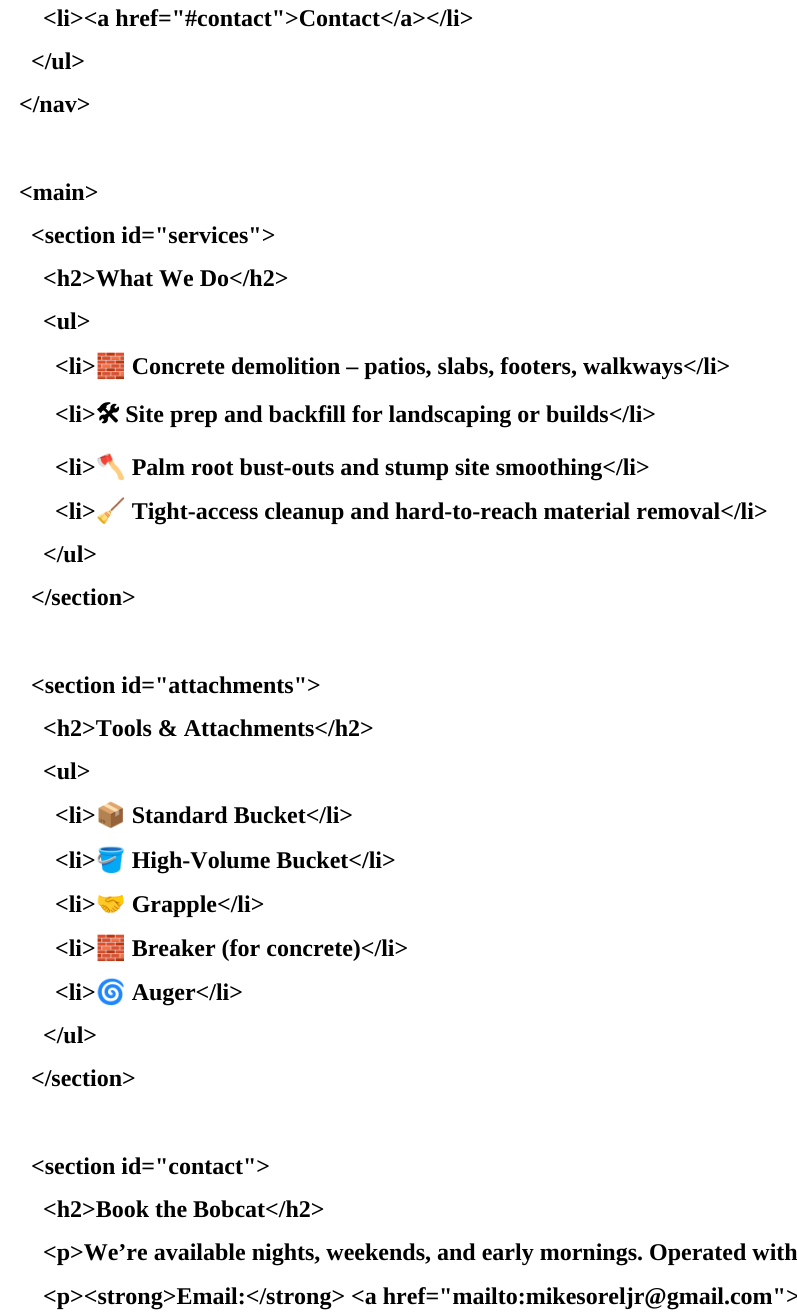
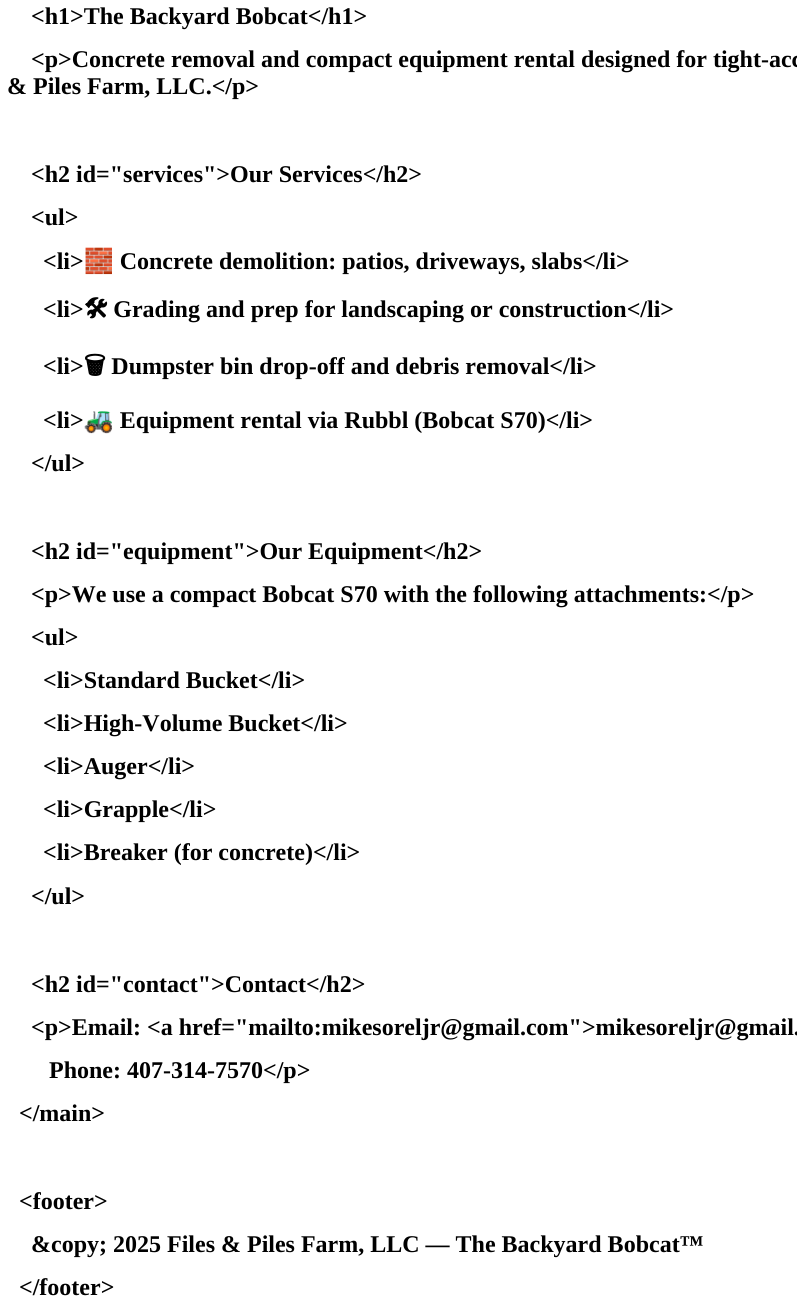
Before and after one commit to mikesoreljr/the_backyard_bobcat, a plain HTML site: page index.html in a window 1280 px wide. Shown: the part 826-2138 px from the top of the page, without its empty margins (1-798 px from the left). Drawn offline with Linux system fonts and the light colour scheme.

Commit message:
Update index.html

```diff
--- a/index.html
+++ b/index.html
@@ -15,60 +15,50 @@
 <h1 style="margin: 0.0px 0.0px 16.1px 0.0px; font: 24.0px Times; -webkit-text-stroke: #000000"><span class="s1"><b>&lt;html lang="en"&gt;</b></span></h1>
 <h1 style="margin: 0.0px 0.0px 16.1px 0.0px; font: 24.0px Times; -webkit-text-stroke: #000000"><span class="s1"><b>&lt;head&gt;</b></span></h1>
 <h1 style="margin: 0.0px 0.0px 16.1px 0.0px; font: 24.0px Times; -webkit-text-stroke: #000000"><span class="s1"><b><span class="Apple-converted-space">  </span>&lt;meta charset="UTF-8" /&gt;</b></span></h1>
-<h1 style="margin: 0.0px 0.0px 16.1px 0.0px; font: 24.0px Times; -webkit-text-stroke: #000000"><span class="s1"><b><span class="Apple-converted-space">  </span>&lt;meta name="viewport" content="width=device-width, initial-scale=1.0" /&gt;</b></span></h1>
+<h1 style="margin: 0.0px 0.0px 16.1px 0.0px; font: 24.0px Times; -webkit-text-stroke: #000000"><span class="s1"><b><span class="Apple-converted-space">  </span>&lt;meta name="viewport" content="width=device-width, initial-scale=1.0"/&gt;</b></span></h1>
 <h1 style="margin: 0.0px 0.0px 16.1px 0.0px; font: 24.0px Times; -webkit-text-stroke: #000000"><span class="s1"><b><span class="Apple-converted-space">  </span>&lt;title&gt;The Backyard Bobcat&lt;/title&gt;</b></span></h1>
-<h1 style="margin: 0.0px 0.0px 16.1px 0.0px; font: 24.0px Times; -webkit-text-stroke: #000000"><span class="s1"><b><span class="Apple-converted-space">  </span>&lt;link rel="stylesheet" href="style.css" /&gt;</b></span></h1>
+<h1 style="margin: 0.0px 0.0px 16.1px 0.0px; font: 24.0px Times; -webkit-text-stroke: #000000"><span class="s1"><b><span class="Apple-converted-space">  </span>&lt;link rel="stylesheet" href="style.css"&gt;</b></span></h1>
 <h1 style="margin: 0.0px 0.0px 16.1px 0.0px; font: 24.0px Times; -webkit-text-stroke: #000000"><span class="s1"><b>&lt;/head&gt;</b></span></h1>
 <h1 style="margin: 0.0px 0.0px 16.1px 0.0px; font: 24.0px Times; -webkit-text-stroke: #000000"><span class="s1"><b>&lt;body&gt;</b></span></h1>
-<h1 style="margin: 0.0px 0.0px 16.1px 0.0px; font: 24.0px Times; -webkit-text-stroke: #000000; min-height: 29.0px"><span class="s1"><b></b></span><br></h1>
-<h1 style="margin: 0.0px 0.0px 16.1px 0.0px; font: 24.0px Times; -webkit-text-stroke: #000000"><span class="s1"><b><span class="Apple-converted-space">  </span>&lt;header&gt;</b></span></h1>
-<h1 style="margin: 0.0px 0.0px 16.1px 0.0px; font: 24.0px Times; -webkit-text-stroke: #000000"><span class="s1"><b><span class="Apple-converted-space">    </span>&lt;h1&gt;The Backyard Bobcat&lt;/h1&gt;</b></span></h1>
-<h1 style="margin: 0.0px 0.0px 16.1px 0.0px; font: 24.0px Times; -webkit-text-stroke: #000000"><span class="s1"><b><span class="Apple-converted-space">    </span>&lt;p class="tagline"&gt;Tight-Access Demolition • Concrete Removal • Prep &amp; Cleanup&lt;/p&gt;</b></span></h1>
-<h1 style="margin: 0.0px 0.0px 16.1px 0.0px; font: 24.0px Times; -webkit-text-stroke: #000000"><span class="s1"><b><span class="Apple-converted-space">  </span>&lt;/header&gt;</b></span></h1>
-<h1 style="margin: 0.0px 0.0px 16.1px 0.0px; font: 24.0px Times; -webkit-text-stroke: #000000; min-height: 29.0px"><span class="s1"><b></b></span><br></h1>
 <h1 style="margin: 0.0px 0.0px 16.1px 0.0px; font: 24.0px Times; -webkit-text-stroke: #000000"><span class="s1"><b><span class="Apple-converted-space">  </span>&lt;nav&gt;</b></span></h1>
 <h1 style="margin: 0.0px 0.0px 16.1px 0.0px; font: 24.0px Times; -webkit-text-stroke: #000000"><span class="s1"><b><span class="Apple-converted-space">    </span>&lt;ul&gt;</b></span></h1>
+<h1 style="margin: 0.0px 0.0px 16.1px 0.0px; font: 24.0px Times; -webkit-text-stroke: #000000"><span class="s1"><b><span class="Apple-converted-space">      </span>&lt;li&gt;&lt;a href="#"&gt;Home&lt;/a&gt;&lt;/li&gt;</b></span></h1>
 <h1 style="margin: 0.0px 0.0px 16.1px 0.0px; font: 24.0px Times; -webkit-text-stroke: #000000"><span class="s1"><b><span class="Apple-converted-space">      </span>&lt;li&gt;&lt;a href="#services"&gt;Services&lt;/a&gt;&lt;/li&gt;</b></span></h1>
-<h1 style="margin: 0.0px 0.0px 16.1px 0.0px; font: 24.0px Times; -webkit-text-stroke: #000000"><span class="s1"><b><span class="Apple-converted-space">      </span>&lt;li&gt;&lt;a href="#attachments"&gt;Attachments&lt;/a&gt;&lt;/li&gt;</b></span></h1>
+<h1 style="margin: 0.0px 0.0px 16.1px 0.0px; font: 24.0px Times; -webkit-text-stroke: #000000"><span class="s1"><b><span class="Apple-converted-space">      </span>&lt;li&gt;&lt;a href="#equipment"&gt;Equipment&lt;/a&gt;&lt;/li&gt;</b></span></h1>
 <h1 style="margin: 0.0px 0.0px 16.1px 0.0px; font: 24.0px Times; -webkit-text-stroke: #000000"><span class="s1"><b><span class="Apple-converted-space">      </span>&lt;li&gt;&lt;a href="#contact"&gt;Contact&lt;/a&gt;&lt;/li&gt;</b></span></h1>
 <h1 style="margin: 0.0px 0.0px 16.1px 0.0px; font: 24.0px Times; -webkit-text-stroke: #000000"><span class="s1"><b><span class="Apple-converted-space">    </span>&lt;/ul&gt;</b></span></h1>
 <h1 style="margin: 0.0px 0.0px 16.1px 0.0px; font: 24.0px Times; -webkit-text-stroke: #000000"><span class="s1"><b><span class="Apple-converted-space">  </span>&lt;/nav&gt;</b></span></h1>
 <h1 style="margin: 0.0px 0.0px 16.1px 0.0px; font: 24.0px Times; -webkit-text-stroke: #000000; min-height: 29.0px"><span class="s1"><b></b></span><br></h1>
 <h1 style="margin: 0.0px 0.0px 16.1px 0.0px; font: 24.0px Times; -webkit-text-stroke: #000000"><span class="s1"><b><span class="Apple-converted-space">  </span>&lt;main&gt;</b></span></h1>
-<h1 style="margin: 0.0px 0.0px 16.1px 0.0px; font: 24.0px Times; -webkit-text-stroke: #000000"><span class="s1"><b><span class="Apple-converted-space">    </span>&lt;section id="services"&gt;</b></span></h1>
-<h1 style="margin: 0.0px 0.0px 16.1px 0.0px; font: 24.0px Times; -webkit-text-stroke: #000000"><span class="s1"><b><span class="Apple-converted-space">      </span>&lt;h2&gt;What We Do&lt;/h2&gt;</b></span></h1>
-<h1 style="margin: 0.0px 0.0px 16.1px 0.0px; font: 24.0px Times; -webkit-text-stroke: #000000"><span class="s1"><b><span class="Apple-converted-space">      </span>&lt;ul&gt;</b></span></h1>
-<h1 style="margin: 0.0px 0.0px 16.1px 0.0px; font: 24.0px Times; -webkit-text-stroke: #000000"><span class="s1"><b><span class="Apple-converted-space">        </span>&lt;li&gt;🧱 Concrete demolition – patios, slabs, footers, walkways&lt;/li&gt;</b></span></h1>
-<h1 style="margin: 0.0px 0.0px 16.1px 0.0px; font: 24.0px Times; -webkit-text-stroke: #000000"><span class="s1"><b><span class="Apple-converted-space">        </span>&lt;li&gt;🛠 Site prep and backfill for landscaping or builds&lt;/li&gt;</b></span></h1>
-<h1 style="margin: 0.0px 0.0px 16.1px 0.0px; font: 24.0px Times; -webkit-text-stroke: #000000"><span class="s1"><b><span class="Apple-converted-space">        </span>&lt;li&gt;🪓 Palm root bust-outs and stump site smoothing&lt;/li&gt;</b></span></h1>
-<h1 style="margin: 0.0px 0.0px 16.1px 0.0px; font: 24.0px Times; -webkit-text-stroke: #000000"><span class="s1"><b><span class="Apple-converted-space">        </span>&lt;li&gt;🧹 Tight-access cleanup and hard-to-reach material removal&lt;/li&gt;</b></span></h1>
-<h1 style="margin: 0.0px 0.0px 16.1px 0.0px; font: 24.0px Times; -webkit-text-stroke: #000000"><span class="s1"><b><span class="Apple-converted-space">      </span>&lt;/ul&gt;</b></span></h1>
-<h1 style="margin: 0.0px 0.0px 16.1px 0.0px; font: 24.0px Times; -webkit-text-stroke: #000000"><span class="s1"><b><span class="Apple-converted-space">    </span>&lt;/section&gt;</b></span></h1>
+<h1 style="margin: 0.0px 0.0px 16.1px 0.0px; font: 24.0px Times; -webkit-text-stroke: #000000"><span class="s1"><b><span class="Apple-converted-space">    </span>&lt;h1&gt;The Backyard Bobcat&lt;/h1&gt;</b></span></h1>
+<h1 style="margin: 0.0px 0.0px 16.1px 0.0px; font: 24.0px Times; -webkit-text-stroke: #000000"><span class="s1"><b><span class="Apple-converted-space">    </span>&lt;p&gt;Concrete removal and compact equipment rental designed for tight-access jobs. Booked via Rubbl. Operated by Files &amp; Piles Farm, LLC.&lt;/p&gt;</b></span></h1>
 <h1 style="margin: 0.0px 0.0px 16.1px 0.0px; font: 24.0px Times; -webkit-text-stroke: #000000; min-height: 29.0px"><span class="s1"><b></b></span><br></h1>
-<h1 style="margin: 0.0px 0.0px 16.1px 0.0px; font: 24.0px Times; -webkit-text-stroke: #000000"><span class="s1"><b><span class="Apple-converted-space">    </span>&lt;section id="attachments"&gt;</b></span></h1>
-<h1 style="margin: 0.0px 0.0px 16.1px 0.0px; font: 24.0px Times; -webkit-text-stroke: #000000"><span class="s1"><b><span class="Apple-converted-space">      </span>&lt;h2&gt;Tools &amp; Attachments&lt;/h2&gt;</b></span></h1>
-<h1 style="margin: 0.0px 0.0px 16.1px 0.0px; font: 24.0px Times; -webkit-text-stroke: #000000"><span class="s1"><b><span class="Apple-converted-space">      </span>&lt;ul&gt;</b></span></h1>
-<h1 style="margin: 0.0px 0.0px 16.1px 0.0px; font: 24.0px Times; -webkit-text-stroke: #000000"><span class="s1"><b><span class="Apple-converted-space">        </span>&lt;li&gt;📦 Standard Bucket&lt;/li&gt;</b></span></h1>
-<h1 style="margin: 0.0px 0.0px 16.1px 0.0px; font: 24.0px Times; -webkit-text-stroke: #000000"><span class="s1"><b><span class="Apple-converted-space">        </span>&lt;li&gt;🪣 High-Volume Bucket&lt;/li&gt;</b></span></h1>
-<h1 style="margin: 0.0px 0.0px 16.1px 0.0px; font: 24.0px Times; -webkit-text-stroke: #000000"><span class="s1"><b><span class="Apple-converted-space">        </span>&lt;li&gt;🤝 Grapple&lt;/li&gt;</b></span></h1>
-<h1 style="margin: 0.0px 0.0px 16.1px 0.0px; font: 24.0px Times; -webkit-text-stroke: #000000"><span class="s1"><b><span class="Apple-converted-space">        </span>&lt;li&gt;🧱 Breaker (for concrete)&lt;/li&gt;</b></span></h1>
-<h1 style="margin: 0.0px 0.0px 16.1px 0.0px; font: 24.0px Times; -webkit-text-stroke: #000000"><span class="s1"><b><span class="Apple-converted-space">        </span>&lt;li&gt;🌀 Auger&lt;/li&gt;</b></span></h1>
-<h1 style="margin: 0.0px 0.0px 16.1px 0.0px; font: 24.0px Times; -webkit-text-stroke: #000000"><span class="s1"><b><span class="Apple-converted-space">      </span>&lt;/ul&gt;</b></span></h1>
-<h1 style="margin: 0.0px 0.0px 16.1px 0.0px; font: 24.0px Times; -webkit-text-stroke: #000000"><span class="s1"><b><span class="Apple-converted-space">    </span>&lt;/section&gt;</b></span></h1>
+<h1 style="margin: 0.0px 0.0px 16.1px 0.0px; font: 24.0px Times; -webkit-text-stroke: #000000"><span class="s1"><b><span class="Apple-converted-space">    </span>&lt;h2 id="services"&gt;Our Services&lt;/h2&gt;</b></span></h1>
+<h1 style="margin: 0.0px 0.0px 16.1px 0.0px; font: 24.0px Times; -webkit-text-stroke: #000000"><span class="s1"><b><span class="Apple-converted-space">    </span>&lt;ul&gt;</b></span></h1>
+<h1 style="margin: 0.0px 0.0px 16.1px 0.0px; font: 24.0px Times; -webkit-text-stroke: #000000"><span class="s1"><b><span class="Apple-converted-space">      </span>&lt;li&gt;🧱 Concrete demolition: patios, driveways, slabs&lt;/li&gt;</b></span></h1>
+<h1 style="margin: 0.0px 0.0px 16.1px 0.0px; font: 24.0px Times; -webkit-text-stroke: #000000"><span class="s1"><b><span class="Apple-converted-space">      </span>&lt;li&gt;🛠 Grading and prep for landscaping or construction&lt;/li&gt;</b></span></h1>
+<h1 style="margin: 0.0px 0.0px 16.1px 0.0px; font: 24.0px Times; -webkit-text-stroke: #000000"><span class="s1"><b><span class="Apple-converted-space">      </span>&lt;li&gt;🗑 Dumpster bin drop-off and debris removal&lt;/li&gt;</b></span></h1>
+<h1 style="margin: 0.0px 0.0px 16.1px 0.0px; font: 24.0px Times; -webkit-text-stroke: #000000"><span class="s1"><b><span class="Apple-converted-space">      </span>&lt;li&gt;🚜 Equipment rental via Rubbl (Bobcat S70)&lt;/li&gt;</b></span></h1>
+<h1 style="margin: 0.0px 0.0px 16.1px 0.0px; font: 24.0px Times; -webkit-text-stroke: #000000"><span class="s1"><b><span class="Apple-converted-space">    </span>&lt;/ul&gt;</b></span></h1>
 <h1 style="margin: 0.0px 0.0px 16.1px 0.0px; font: 24.0px Times; -webkit-text-stroke: #000000; min-height: 29.0px"><span class="s1"><b></b></span><br></h1>
-<h1 style="margin: 0.0px 0.0px 16.1px 0.0px; font: 24.0px Times; -webkit-text-stroke: #000000"><span class="s1"><b><span class="Apple-converted-space">    </span>&lt;section id="contact"&gt;</b></span></h1>
-<h1 style="margin: 0.0px 0.0px 16.1px 0.0px; font: 24.0px Times; -webkit-text-stroke: #000000"><span class="s1"><b><span class="Apple-converted-space">      </span>&lt;h2&gt;Book the Bobcat&lt;/h2&gt;</b></span></h1>
-<h1 style="margin: 0.0px 0.0px 16.1px 0.0px; font: 24.0px Times; -webkit-text-stroke: #000000"><span class="s1"><b><span class="Apple-converted-space">      </span>&lt;p&gt;We’re available nights, weekends, and early mornings. Operated with precision by Files &amp; Piles Farm, LLC.&lt;/p&gt;</b></span></h1>
-<h1 style="margin: 0.0px 0.0px 16.1px 0.0px; font: 24.0px Times; -webkit-text-stroke: #000000"><span class="s1"><b><span class="Apple-converted-space">      </span>&lt;p&gt;&lt;strong&gt;Email:&lt;/strong&gt; &lt;a href="mailto:mikesoreljr@gmail.com"&gt;mikesoreljr@gmail.com&lt;/a&gt;&lt;br&gt;</b></span></h1>
-<h1 style="margin: 0.0px 0.0px 16.1px 0.0px; font: 24.0px Times; -webkit-text-stroke: #000000"><span class="s1"><b><span class="Apple-converted-space">         </span>&lt;strong&gt;Phone:&lt;/strong&gt; &lt;a href="tel:4073147570"&gt;407-314-7570&lt;/a&gt;&lt;/p&gt;</b></span></h1>
-<h1 style="margin: 0.0px 0.0px 16.1px 0.0px; font: 24.0px Times; -webkit-text-stroke: #000000"><span class="s1"><b><span class="Apple-converted-space">    </span>&lt;/section&gt;</b></span></h1>
+<h1 style="margin: 0.0px 0.0px 16.1px 0.0px; font: 24.0px Times; -webkit-text-stroke: #000000"><span class="s1"><b><span class="Apple-converted-space">    </span>&lt;h2 id="equipment"&gt;Our Equipment&lt;/h2&gt;</b></span></h1>
+<h1 style="margin: 0.0px 0.0px 16.1px 0.0px; font: 24.0px Times; -webkit-text-stroke: #000000"><span class="s1"><b><span class="Apple-converted-space">    </span>&lt;p&gt;We use a compact Bobcat S70 with the following attachments:&lt;/p&gt;</b></span></h1>
+<h1 style="margin: 0.0px 0.0px 16.1px 0.0px; font: 24.0px Times; -webkit-text-stroke: #000000"><span class="s1"><b><span class="Apple-converted-space">    </span>&lt;ul&gt;</b></span></h1>
+<h1 style="margin: 0.0px 0.0px 16.1px 0.0px; font: 24.0px Times; -webkit-text-stroke: #000000"><span class="s1"><b><span class="Apple-converted-space">      </span>&lt;li&gt;Standard Bucket&lt;/li&gt;</b></span></h1>
+<h1 style="margin: 0.0px 0.0px 16.1px 0.0px; font: 24.0px Times; -webkit-text-stroke: #000000"><span class="s1"><b><span class="Apple-converted-space">      </span>&lt;li&gt;High-Volume Bucket&lt;/li&gt;</b></span></h1>
+<h1 style="margin: 0.0px 0.0px 16.1px 0.0px; font: 24.0px Times; -webkit-text-stroke: #000000"><span class="s1"><b><span class="Apple-converted-space">      </span>&lt;li&gt;Auger&lt;/li&gt;</b></span></h1>
+<h1 style="margin: 0.0px 0.0px 16.1px 0.0px; font: 24.0px Times; -webkit-text-stroke: #000000"><span class="s1"><b><span class="Apple-converted-space">      </span>&lt;li&gt;Grapple&lt;/li&gt;</b></span></h1>
+<h1 style="margin: 0.0px 0.0px 16.1px 0.0px; font: 24.0px Times; -webkit-text-stroke: #000000"><span class="s1"><b><span class="Apple-converted-space">      </span>&lt;li&gt;Breaker (for concrete)&lt;/li&gt;</b></span></h1>
+<h1 style="margin: 0.0px 0.0px 16.1px 0.0px; font: 24.0px Times; -webkit-text-stroke: #000000"><span class="s1"><b><span class="Apple-converted-space">    </span>&lt;/ul&gt;</b></span></h1>
+<h1 style="margin: 0.0px 0.0px 16.1px 0.0px; font: 24.0px Times; -webkit-text-stroke: #000000; min-height: 29.0px"><span class="s1"><b></b></span><br></h1>
+<h1 style="margin: 0.0px 0.0px 16.1px 0.0px; font: 24.0px Times; -webkit-text-stroke: #000000"><span class="s1"><b><span class="Apple-converted-space">    </span>&lt;h2 id="contact"&gt;Contact&lt;/h2&gt;</b></span></h1>
+<h1 style="margin: 0.0px 0.0px 16.1px 0.0px; font: 24.0px Times; -webkit-text-stroke: #000000"><span class="s1"><b><span class="Apple-converted-space">    </span>&lt;p&gt;Email: &lt;a href="mailto:mikesoreljr@gmail.com"&gt;mikesoreljr@gmail.com&lt;/a&gt;&lt;br&gt;</b></span></h1>
+<h1 style="margin: 0.0px 0.0px 16.1px 0.0px; font: 24.0px Times; -webkit-text-stroke: #000000"><span class="s1"><b><span class="Apple-converted-space">       </span>Phone: 407-314-7570&lt;/p&gt;</b></span></h1>
 <h1 style="margin: 0.0px 0.0px 16.1px 0.0px; font: 24.0px Times; -webkit-text-stroke: #000000"><span class="s1"><b><span class="Apple-converted-space">  </span>&lt;/main&gt;</b></span></h1>
 <h1 style="margin: 0.0px 0.0px 16.1px 0.0px; font: 24.0px Times; -webkit-text-stroke: #000000; min-height: 29.0px"><span class="s1"><b></b></span><br></h1>
 <h1 style="margin: 0.0px 0.0px 16.1px 0.0px; font: 24.0px Times; -webkit-text-stroke: #000000"><span class="s1"><b><span class="Apple-converted-space">  </span>&lt;footer&gt;</b></span></h1>
-<h1 style="margin: 0.0px 0.0px 16.1px 0.0px; font: 24.0px Times; -webkit-text-stroke: #000000"><span class="s1"><b><span class="Apple-converted-space">    </span>Serving Mount Dora, Sanford, Lake Mary, Longwood &amp; Surrounding Areas.&lt;br&gt;</b></span></h1>
-<h1 style="margin: 0.0px 0.0px 16.1px 0.0px; font: 24.0px Times; -webkit-text-stroke: #000000"><span class="s1"><b><span class="Apple-converted-space">    </span>&lt;small&gt;Clean S70 available via Rubbl for vetted users. &amp;copy; 2025 The Backyard Bobcat&lt;/small&gt;</b></span></h1>
+<h1 style="margin: 0.0px 0.0px 16.1px 0.0px; font: 24.0px Times; -webkit-text-stroke: #000000"><span class="s1"><b><span class="Apple-converted-space">    </span>&amp;copy; 2025 Files &amp; Piles Farm, LLC — The Backyard Bobcat™</b></span></h1>
 <h1 style="margin: 0.0px 0.0px 16.1px 0.0px; font: 24.0px Times; -webkit-text-stroke: #000000"><span class="s1"><b><span class="Apple-converted-space">  </span>&lt;/footer&gt;</b></span></h1>
-<h1 style="margin: 0.0px 0.0px 16.1px 0.0px; font: 24.0px Times; -webkit-text-stroke: #000000; min-height: 29.0px"><span class="s1"><b></b></span><br></h1>
 <h1 style="margin: 0.0px 0.0px 16.1px 0.0px; font: 24.0px Times; -webkit-text-stroke: #000000"><span class="s1"><b>&lt;/body&gt;</b></span></h1>
 <h1 style="margin: 0.0px 0.0px 16.1px 0.0px; font: 24.0px Times; -webkit-text-stroke: #000000"><span class="s1"><b>&lt;/html&gt;</b></span></h1>
 </body>
```
